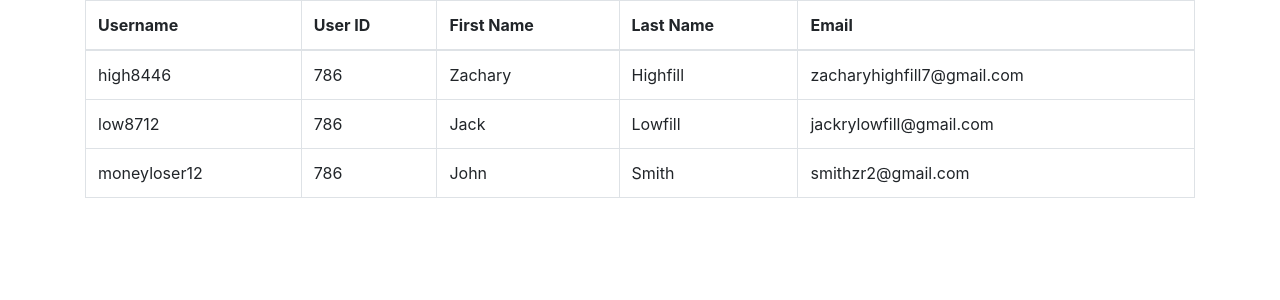
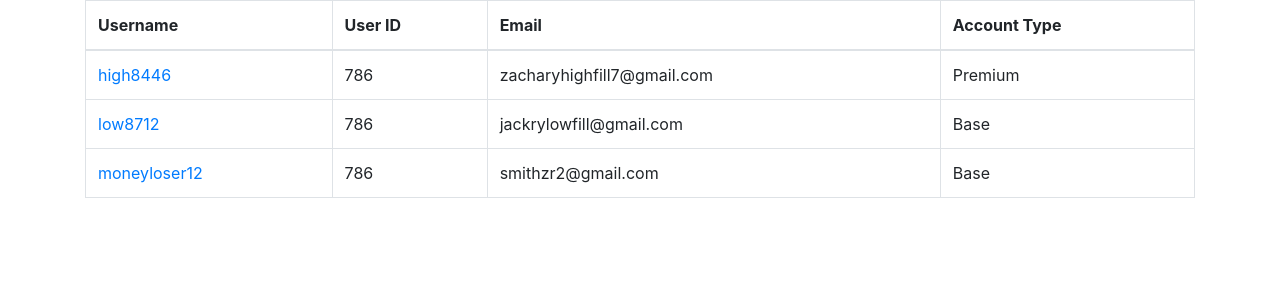
Before and after one commit to trevorpersons/NoCodeKings, a Django app: page /accounts/ in a window 1280 px wide. Shown: the part 56-356 px from the top of the page. Run offline with Django 4.2, Linux system fonts and the light colour scheme; data comes from the database, SQL or seed files in the repository; both versions use the stored data as it was after the commit; some libraries are stand-ins or nearby versions.

Commit message:
Functional homepage that has links to bring you to other HTML pages. No formatting has been done.

```diff
--- a/accounts/models.py
+++ b/accounts/models.py
@@ -1,6 +1,5 @@
 from django.db import models
 from django.utils import timezone
-import random
 
 # Create your models here.
 
@@ -14,7 +13,7 @@ class Account(models.Model):
 
 class User(models.Model):
     username = models.CharField(max_length=255)
-    user_id = models.IntegerField(default=random.randint(1, 1000))
+    user_id = models.IntegerField()
     first_name = models.CharField(max_length=255)
     last_name = models.CharField(max_length=255)
     date_of_birth = models.DateField()
--- a/accounts/templates/accounts/index.html
+++ b/accounts/templates/accounts/index.html
@@ -6,19 +6,19 @@
         <tr>
             <th>Username</th>
             <th>User ID</th>
-            <th>First Name</th>
-            <th>Last Name</th>
             <th>Email</th>
+            <th>Account Type</th>
         </tr>
     </thead>
     <tbody>
         {% for user in accounts %}
         <tr>
-            <td>{{ user.username }}</td>
+            <td>
+                <a href="{% url 'accounts:detail' user.id %}">{{ user.username }}</a>
+            </td>
             <td>{{ user.user_id }}</td>
-            <td>{{ user.first_name }}</td>
-            <td>{{ user.last_name }}</td>
             <td>{{ user.email }}</td>
+            <td>{{ user.account }}</td>
         </tr>
         {% endfor %}
     </tbody>
--- a/accounts/urls.py
+++ b/accounts/urls.py
@@ -3,8 +3,9 @@ from . import views
 
 # accounts/
 # accounts/1/details
+app_name = 'accounts'
 
 urlpatterns = [
-    path('', views.index, name='accounts_index'),
-    path('<int:user_id>', views.detail, name='accounts_detail')
+    path('', views.index, name='index'),
+    path('<int:user_id>', views.detail, name='detail')
 ]
--- a/accounts/views.py
+++ b/accounts/views.py
@@ -1,5 +1,5 @@
-from django.http import HttpResponse
-from django.shortcuts import render
+from django.http import HttpResponse, Http404
+from django.shortcuts import render, get_object_or_404
 from .models import User
 
 # Create your views here.
@@ -11,5 +11,5 @@ def index(request):
 
 
 def detail(request, user_id):
-    user = User.objects.get(pk=user_id)
+    user = get_object_or_404(User, pk=user_id)
     return render(request, 'accounts/detail.html', {'user': user})
--- a/financials/templates/stock_info.html
+++ b/financials/templates/stock_info.html
@@ -2,3 +2,4 @@
 <p>{{ name }}</p>
 <p>Price: {{ price }}</p>
 <p>Change: {{ change }} ({{ change_pct }})</p>
+<a href="stock_chart.html">Chart</a>
--- a/financials/urls.py
+++ b/financials/urls.py
@@ -2,13 +2,9 @@ from django.urls import path
 from . import views
 
 urlpatterns = [
-
     path('', views.index, name='financials_index'),
-
     path('stock_info/', views.stock_info, name='stock_info'),
-
     path('stock_info/<str:symbol>/', views.stock_info, name='stock_info_symbol'),
-
     path('stock_chart/<str:symbol>/', views.stock_chart, name='stock_chart'),
 
 ]
--- a/financials/views.py
+++ b/financials/views.py
@@ -4,8 +4,11 @@ import plotly.graph_objs as go
 import requests
 
 # Create your views here.
+
+
 def index(request):
     return render(request, 'index2.html')
+
 
 def stock_info(request):
     api_key = 'd2b1cf9beb66264ece3054788678d1b4'
@@ -28,6 +31,7 @@ def stock_info(request):
     }
 
     return render(request, 'stock_info.html', context)
+
 
 def stock_chart(request, symbol=None):
     api_key = 'd2b1cf9beb66264ece3054788678d1b4'
--- a/movies/templates/movies/index.html
+++ b/movies/templates/movies/index.html
@@ -13,7 +13,10 @@
     <tbody>
         {% for movie in movies %}
         <tr>
-            <td>{{ movie.title }}</td>
+            <td>
+                <a href="{% url 'movies:detail' movie.id %}">{{ movie.title }}</a>
+
+            </td>
             <td>{{ movie.genre }}</td>
             <td>{{ movie.number_in_stock }}</td>
             <td>{{ movie.daily_rate }}</td>
--- a/movies/urls.py
+++ b/movies/urls.py
@@ -7,8 +7,9 @@ from . import views
 
 # /movies/1
 # /old_system/movies/1
+app_name = 'movies'
 
 urlpatterns = [
-    path('', views.index, name='movies_index'),
-    path('<int:movie_id>', views.detail, name='movies_detail')
+    path('', views.index, name='index'),
+    path('<int:movie_id>', views.detail, name='detail')
 ]
--- a/movies/views.py
+++ b/movies/views.py
@@ -1,5 +1,5 @@
-from django.http import HttpResponse
-from django.shortcuts import render
+from django.http import HttpResponse, Http404
+from django.shortcuts import render, get_object_or_404
 from .models import Movie
 
 
@@ -9,5 +9,5 @@ def index(request):
 
 
 def detail(request, movie_id):
-    movie = Movie.objects.get(pk=movie_id)
+    movie = get_object_or_404(Movie, pk=movie_id)
     return render(request, 'movies/detail.html', {'movie': movie})
--- a/vidly/urls.py
+++ b/vidly/urls.py
@@ -15,8 +15,10 @@ Including another URLconf
 """
 from django.contrib import admin
 from django.urls import path, include
+from . import views
 
 urlpatterns = [
+    path('', views.home),
     path('admin/', admin.site.urls),
     path('movies/', include('movies.urls')),
     path('accounts/', include('accounts.urls')),
--- /dev/null
+++ b/vidly/views.py
@@ -0,0 +1,5 @@
+from django.shortcuts import render
+
+
+def home(request):
+    return render(request, 'home.html')
```
Also changed, not shown: accounts/templates/accounts/detail.html (+8 -2 lines), templates/home.html (added, +7 -0 lines), db.sqlite3.
